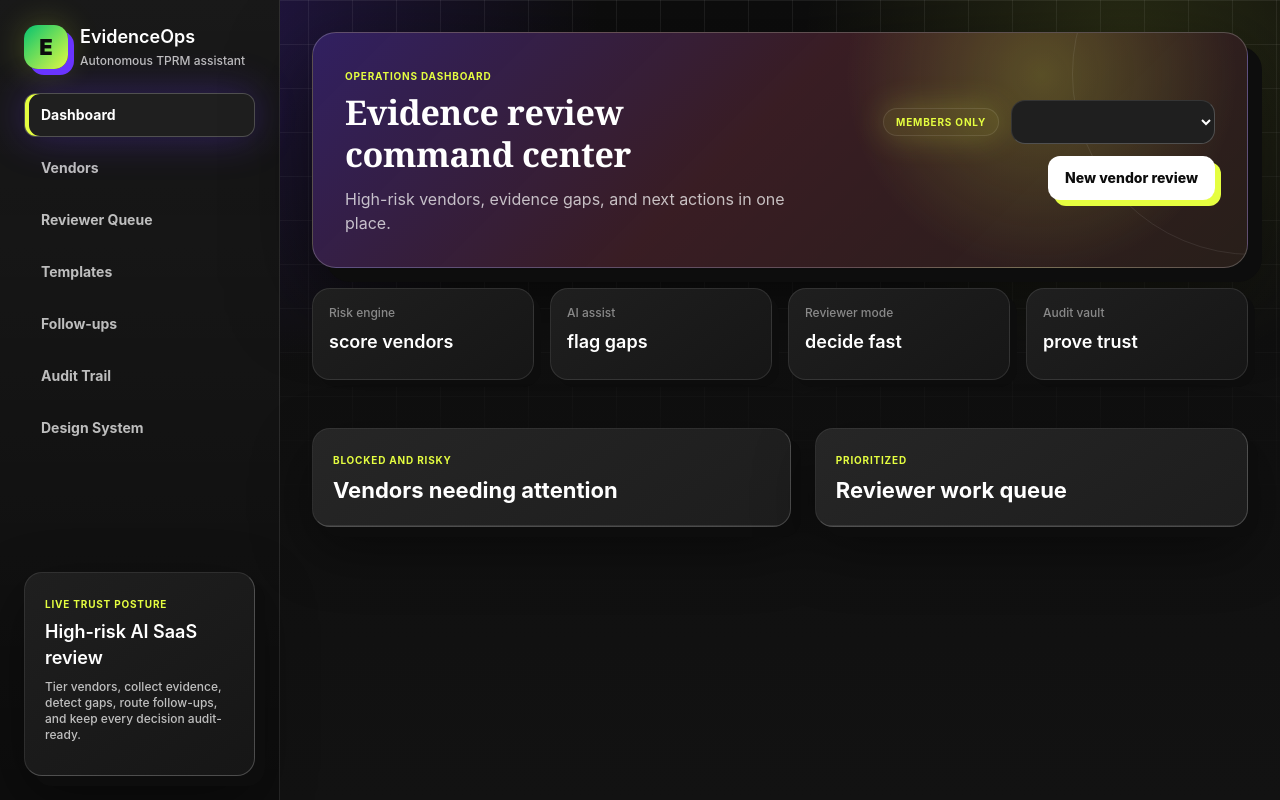
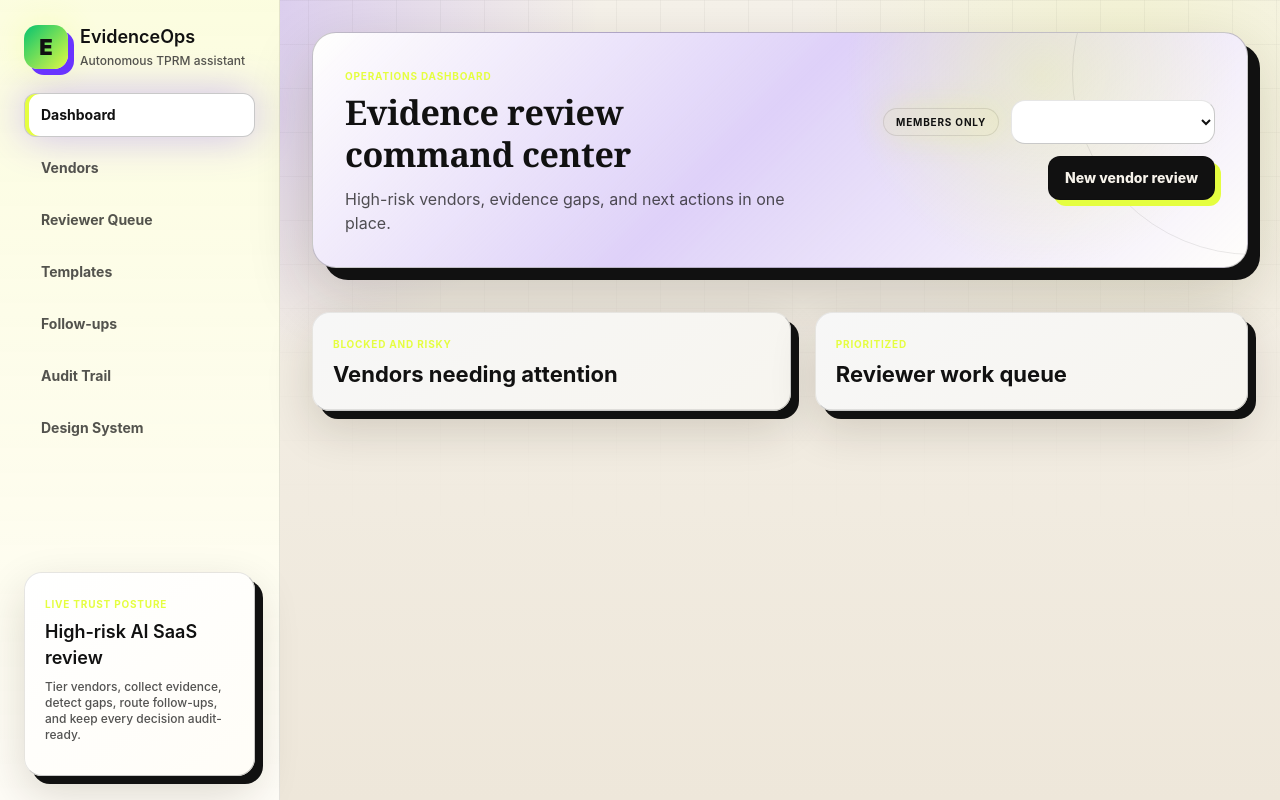
Before and after one commit to Maltesh-Kumar/EvidenceOps-Prototype, a plain HTML site: page index.html in a window 1280 px wide. Drawn offline with Linux system fonts and the light colour scheme; no server answers.

Commit message:
Switch to light theme and remove signal cards

```diff
--- a/design-tokens.css
+++ b/design-tokens.css
@@ -1,17 +1,17 @@
 :root {
-  color-scheme: dark;
+  color-scheme: light;
 
-  --bg-primary: #0D0D0D;
-  --bg-secondary: #121212;
-  --bg-card: #161616;
-  --bg-elevated: #1F1F1F;
-  --border-subtle: rgba(255,255,255,0.10);
-  --border-strong: rgba(255,255,255,0.22);
+  --bg-primary: #F6F2EA;
+  --bg-secondary: #EEE7DA;
+  --bg-card: #FFFDF7;
+  --bg-elevated: #FFFFFF;
+  --border-subtle: rgba(13,13,13,0.10);
+  --border-strong: rgba(13,13,13,0.22);
 
-  --text-primary: #FFFFFF;
-  --text-secondary: rgba(255,255,255,0.72);
-  --text-tertiary: rgba(255,255,255,0.48);
-  --text-disabled: rgba(255,255,255,0.32);
+  --text-primary: #111111;
+  --text-secondary: rgba(17,17,17,0.72);
+  --text-tertiary: rgba(17,17,17,0.52);
+  --text-disabled: rgba(17,17,17,0.34);
 
   --accent-purple: #6A35FF;
   --accent-green: #06C270;
@@ -21,6 +21,7 @@
   --accent-pink: #FF426F;
   --accent-blue: #144CC7;
   --accent-red: #EE4D37;
+  --shadow-ink: #111111;
 
   --space-1: 4px;
   --space-2: 8px;
@@ -51,9 +52,9 @@
   --caption: 500 12px/16px var(--font-ui);
   --caps-label: 700 10px/14px var(--font-ui);
 
-  --shadow-card: 10px 10px 0 var(--bg-primary), 0 22px 60px rgba(0,0,0,0.44);
-  --shadow-card-hover: 14px 14px 0 var(--bg-primary), 0 28px 80px rgba(0,0,0,0.54);
-  --shadow-pressed: 4px 4px 0 var(--bg-primary), 0 12px 32px rgba(0,0,0,0.36);
+  --shadow-card: 8px 8px 0 var(--shadow-ink), 0 18px 46px rgba(35,24,8,0.16);
+  --shadow-card-hover: 12px 12px 0 var(--shadow-ink), 0 24px 64px rgba(35,24,8,0.20);
+  --shadow-pressed: 3px 3px 0 var(--shadow-ink), 0 10px 28px rgba(35,24,8,0.14);
   --shadow-glow-green: 0 0 32px rgba(229,254,64,0.24);
   --shadow-glow-purple: 0 0 42px rgba(106,53,255,0.32);
   --shadow-glow-pink: 0 0 42px rgba(255,66,111,0.26);
@@ -71,14 +72,16 @@
   --wash-neon-row: rgba(229,254,64,0.08);
   --wash-pink: rgba(255,66,111,0.15);
   --wash-orange: rgba(255,135,68,0.08);
-  --wash-white-faint: rgba(255,255,255,0.03);
-  --wash-white-soft: rgba(255,255,255,0.05);
-  --wash-white-shine: rgba(255,255,255,0.18);
-  --wash-black-mask: rgba(0,0,0,0.70);
-  --wash-black-strong: rgba(0,0,0,0.72);
+  --wash-white-faint: rgba(13,13,13,0.03);
+  --wash-white-soft: rgba(13,13,13,0.05);
+  --wash-white-shine: rgba(255,255,255,0.34);
+  --wash-black-mask: rgba(13,13,13,0.34);
+  --wash-black-strong: rgba(13,13,13,0.34);
   --wash-black-sheet: rgba(0,0,0,0.42);
   --wash-black-mobile: rgba(0,0,0,0.46);
-  --wash-mobile-nav: rgba(18,18,18,0.92);
+  --wash-mobile-nav: rgba(255,253,247,0.92);
+  --wash-surface-bright: rgba(255,255,255,0.80);
+  --wash-surface-soft: rgba(255,255,255,0.55);
   --status-error-bg: rgba(238,77,55,0.14);
   --status-error-border: rgba(238,77,55,0.46);
   --status-warning-bg: rgba(255,203,69,0.13);
--- a/index.html
+++ b/index.html
@@ -48,13 +48,6 @@
             <button class="primary" id="newVendorBtn">New vendor review</button>
           </div>
         </header>
-        <section class="trust-strip" aria-label="EvidenceOps trust signals">
-          <div><span>Risk engine</span><strong>score vendors</strong></div>
-          <div><span>AI assist</span><strong>flag gaps</strong></div>
-          <div><span>Reviewer mode</span><strong>decide fast</strong></div>
-          <div><span>Audit vault</span><strong>prove trust</strong></div>
-        </section>
-
         <section class="view active" id="dashboardView">
           <div class="metric-grid" id="metricGrid"></div>
           <div class="split-layout">
--- a/styles.css
+++ b/styles.css
@@ -69,8 +69,8 @@ textarea:disabled {
   height: 100vh;
   padding: var(--space-6);
   background:
-    linear-gradient(180deg, var(--wash-white-soft), transparent),
-    var(--bg-primary);
+    linear-gradient(180deg, var(--wash-neon), transparent),
+    var(--bg-card);
   border-right: 1px solid var(--border-subtle);
   display: flex;
   flex-direction: column;
@@ -91,7 +91,7 @@ textarea:disabled {
   height: 44px;
   border-radius: 14px;
   background: var(--success-gradient);
-  color: var(--bg-primary);
+  color: var(--text-primary);
   font: 900 22px/1 var(--font-ui);
   box-shadow: 6px 6px 0 var(--accent-purple), var(--shadow-glow-green);
 }
@@ -206,7 +206,7 @@ textarea:disabled {
   overflow: hidden;
   background:
     radial-gradient(circle at 78% 18%, var(--wash-neon-strong), transparent 26%),
-    linear-gradient(135deg, var(--wash-purple-strong), var(--wash-pink) 46%, var(--wash-orange)),
+    linear-gradient(135deg, var(--wash-surface-bright), var(--wash-purple) 46%, var(--wash-surface-soft)),
     var(--bg-card);
   border: 1px solid var(--border-strong);
   border-radius: var(--radius-feature);
@@ -301,7 +301,7 @@ h3 {
 }
 
 .profile-chip {
-  color: var(--accent-neon-green);
+  color: var(--text-primary);
   background: var(--wash-neon-chip);
   box-shadow: var(--shadow-glow-green);
 }
@@ -422,51 +422,11 @@ textarea:focus {
   text-align: right;
 }
 
-.trust-strip {
-  display: grid;
-  grid-template-columns: repeat(4, minmax(170px, 1fr));
-  gap: var(--space-4);
-  margin-bottom: var(--space-6);
-  animation: surfaceIn 440ms ease both;
-}
-
-.trust-strip div {
-  position: relative;
-  min-height: 92px;
-  padding: var(--space-4);
-  overflow: hidden;
-  background: var(--surface-gradient);
-  border: 1px solid var(--border-subtle);
-  border-radius: var(--radius-card);
-  box-shadow: 7px 7px 0 var(--bg-primary);
-}
-
-.trust-strip div::after,
-.reward-card::after {
-  content: "";
-  position: absolute;
-  inset: -60% auto auto -30%;
-  width: 80%;
-  height: 200%;
-  background: linear-gradient(90deg, transparent, var(--wash-white-shine), transparent);
-  transform: rotate(18deg);
-  animation: shine 4s ease-in-out infinite;
-}
-
-.trust-strip span,
 .metric span,
 .fact span {
   display: block;
   color: var(--text-tertiary);
   font: var(--caption);
-}
-
-.trust-strip strong {
-  position: relative;
-  z-index: 1;
-  display: block;
-  margin-top: var(--space-2);
-  font: var(--heading-s);
 }
 
 .view {
@@ -1034,16 +994,6 @@ input[type="radio"] {
   }
 }
 
-@keyframes shine {
-  0%,
-  70% {
-    transform: translateX(-120%) rotate(18deg);
-  }
-  100% {
-    transform: translateX(220%) rotate(18deg);
-  }
-}
-
 @keyframes sheetUp {
   from {
     opacity: 0;
@@ -1103,8 +1053,7 @@ input[type="radio"] {
 
   .metric-grid,
   .template-grid,
-  .system-showcase,
-  .trust-strip {
+  .system-showcase {
     grid-template-columns: repeat(2, minmax(0, 1fr));
   }
 
@@ -1151,8 +1100,7 @@ input[type="radio"] {
   .system-showcase,
   .form-grid,
   .check-grid,
-  .fact-grid,
-  .trust-strip {
+  .fact-grid {
     grid-template-columns: 1fr;
   }
 
```
